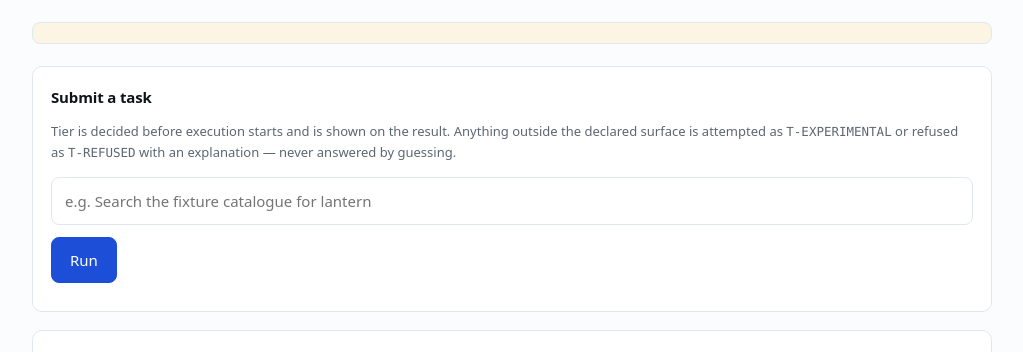
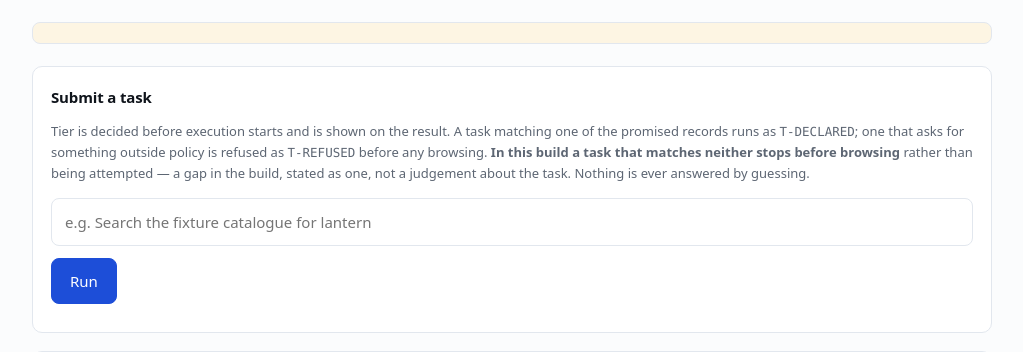
Before and after one commit to didwdidw/whaleforce_coding_test, a FastAPI app: template app/templates/index.html in a window 1280 px wide. Shown: the part 65-417 px from the top of the page, without its empty margins (128-1151 px from the left). Run offline with FastAPI, Linux system fonts and the light colour scheme; the template is opened without the code that fills it, so the values that code supplies are empty; parts of the project's set-up code (start-up, migrations or seed data) failed here and were passed over.

Commit message:
Correct the user-facing strings that describe what the build can do
The submit form claimed out-of-surface tasks are attempted and the no-route
explanation still said no model was in the loop. Both describe the build, so a stale
one is a false claim (A13.3). The remaining gap - the experimental tier not browsing
at all - is now stated as a gap rather than implied away.

```diff
--- a/app/executor.py
+++ b/app/executor.py
@@ -302,10 +302,11 @@ class Executor:
                  f"answer to a question that may not have been asked, so the run stopped "
                  f"before browsing. Rephrase to name a single operation."
                  if ambiguous else
-                 "This build runs scripted operations against the fixture with no model in "
-                 "the loop, so it cannot plan for an arbitrary task. It stopped before "
-                 "browsing rather than guessing. Recognised inputs are listed on the "
-                 "submit form."))
+                 "This task does not map to any operation this build can plan for, so it "
+                 "stopped before browsing rather than guessing. This is a gap in the "
+                 "build, not a policy decision about the task: attempting an arbitrary "
+                 "read-only site through the generic loop is not in this milestone. "
+                 "Recognised inputs are listed on the submit form."))
             return
 
         planned = bool(PLANNER_MARKER.search(run.task.lower())) or settings.planner_forced
--- a/app/templates/index.html
+++ b/app/templates/index.html
@@ -5,9 +5,12 @@
 
 <div class="panel">
   <h2>Submit a task</h2>
-  <p class="sub">Tier is decided before execution starts and is shown on the result.
-    Anything outside the declared surface is attempted as <code>T-EXPERIMENTAL</code> or
-    refused as <code>T-REFUSED</code> with an explanation — never answered by guessing.</p>
+  <p class="sub">Tier is decided before execution starts and is shown on the result. A task
+    matching one of the promised records runs as <code>T-DECLARED</code>; one that asks for
+    something outside policy is refused as <code>T-REFUSED</code> before any browsing.
+    <strong>In this build a task that matches neither stops before browsing</strong> rather
+    than being attempted — a gap in the build, stated as one, not a judgement about the
+    task. Nothing is ever answered by guessing.</p>
   <form class="submit" method="post" action="/api/runs" id="submit-form">
     <input type="text" name="task" id="task" required
            placeholder="e.g. Search the fixture catalogue for lantern">
```
